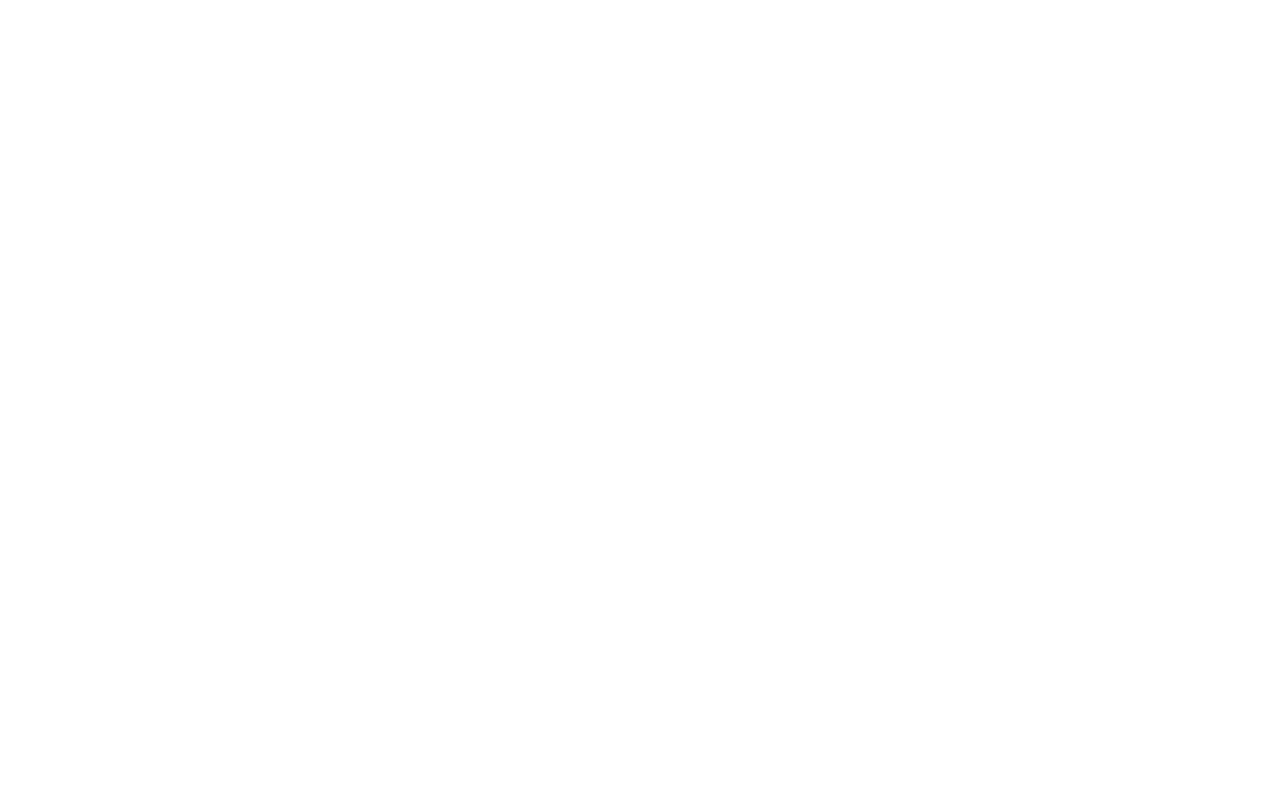
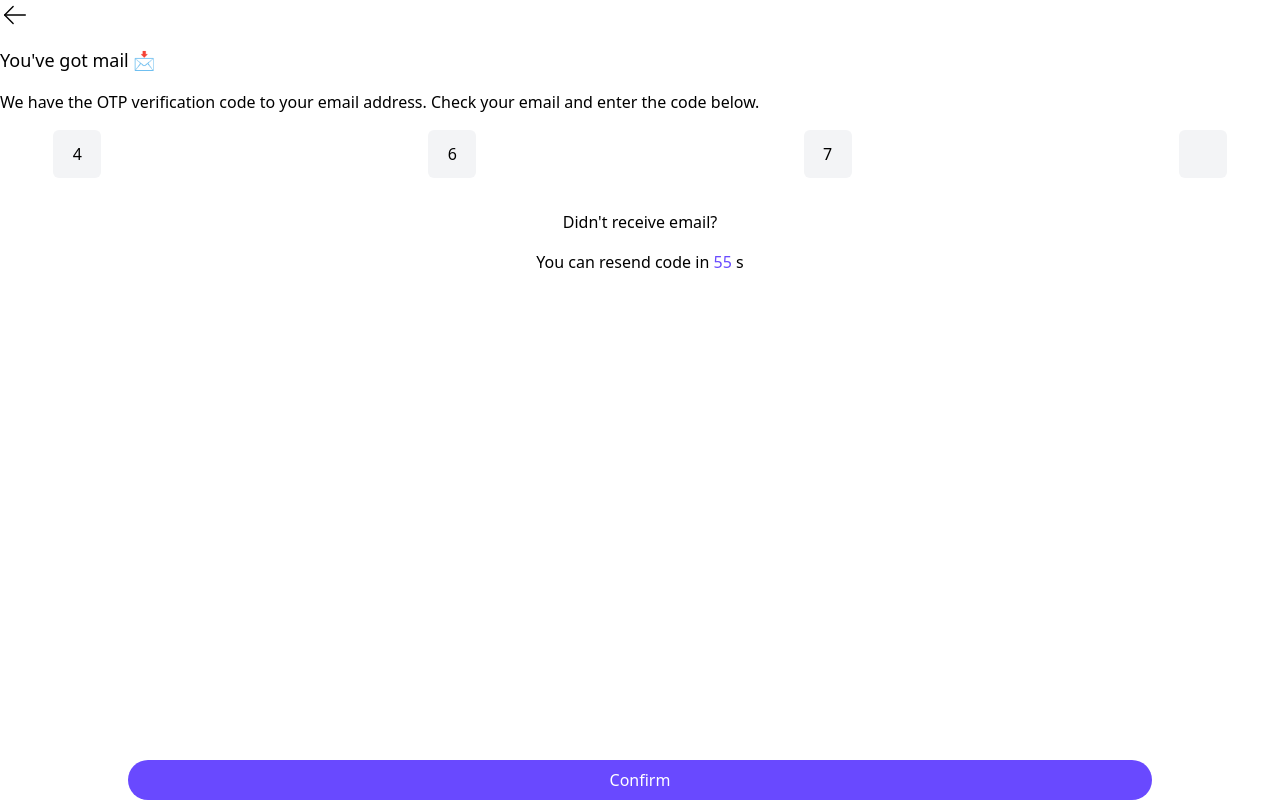
Before and after one commit to smartcollins/quizzico, a React (Create React App) app: page /confirm in a window 1280 px wide. Built offline with nearby package versions, Linux system fonts and the light colour scheme.

Commit message:
made use of Purpose in Confirm

```diff
--- a/src/components/Purpose.jsx
+++ b/src/components/Purpose.jsx
@@ -44,7 +44,7 @@ const Purpose = ({txt,extra,txt2,pass,forget,mail,mail_txt,mail_txt2,btn_txt})=>
                         <button className='border-transparent bg-gray-100 rounded-md w-12 h-12'></button>
                     </div>
                     <p className='my-4 mt-8'>{mail_txt}</p>
-                    <p>{mail_txt2} <span>55</span> s</p>
+                    <p>{mail_txt2} <span className='text-[#694bff]'>55</span> s</p>
                 </div>
             }
             <div className='w-full text-center fixed bottom-0'>
--- a/src/pages/Confirm.jsx
+++ b/src/pages/Confirm.jsx
@@ -1,9 +1,20 @@
 import React from 'react';
+import Purpose from '../components/Purpose';
 
 
 const Confirm = ()=>{
     return(
-        <div></div>
+        <div>
+            <Purpose
+                txt="You've got mail 📩"
+                extra={true}
+                txt2="We have the OTP verification code to your email address. Check your email and enter the code below."
+                mail={true}
+                mail_txt="Didn't receive email?"
+                mail_txt2="You can resend code in"
+                btn_txt="Confirm"
+            />
+        </div>
     )
 }
 
```
